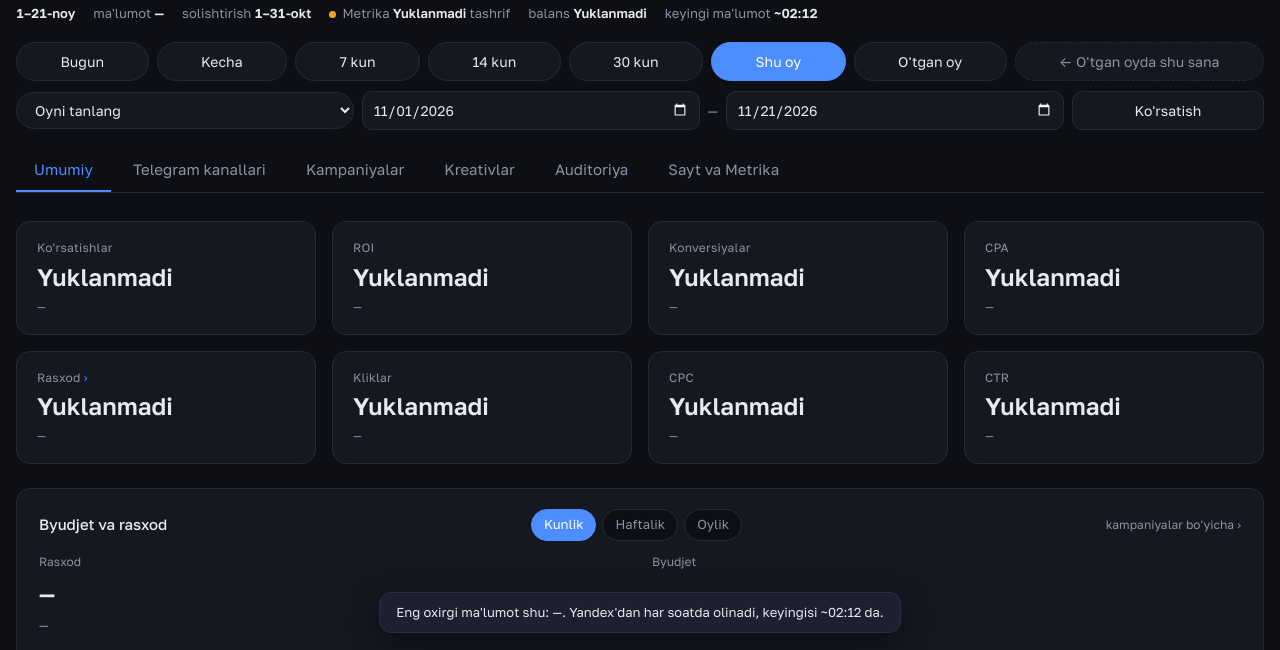
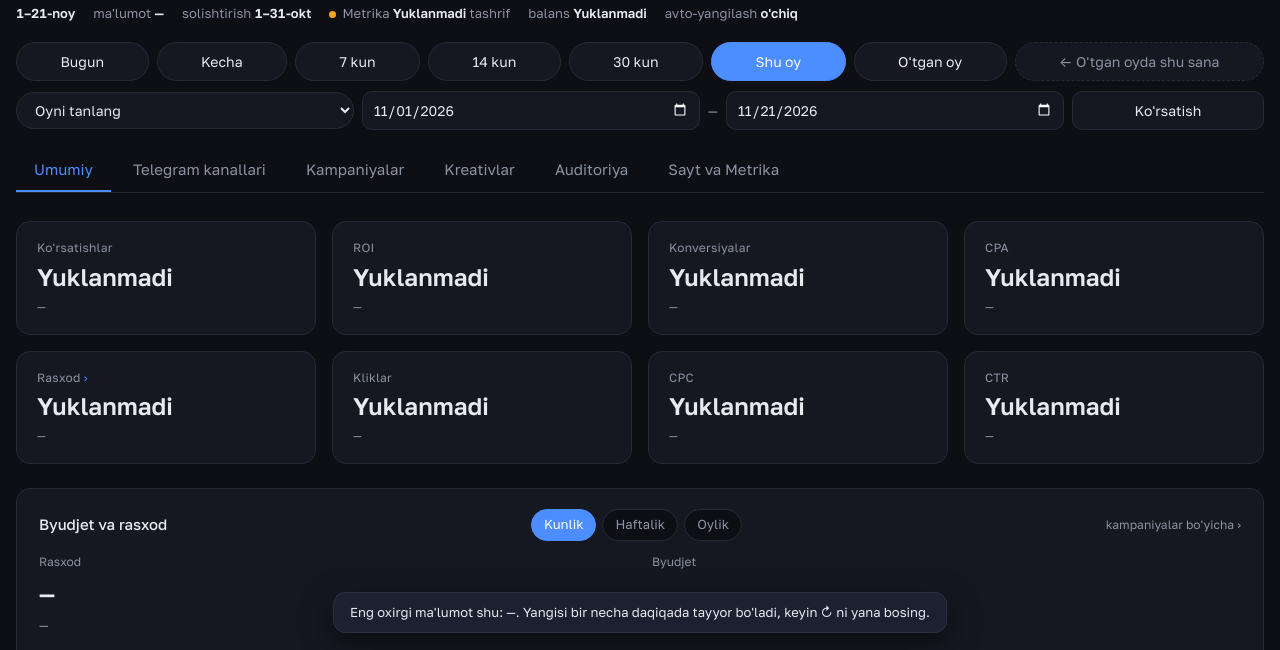
Before and after one commit to abdulazizcoder0901/yandex-direct-dashboard, a plain HTML site: page site/index.html in a window 1280 px wide. Both pictures are taken after a click on the button "↻ Yangilash". Shown: the part 143-793 px from the top of the page. Drawn offline with nearby package versions, Linux system fonts and the light colour scheme; no server answers.

Commit message:
Avtomatik yangilash o'chirildi: Yandex token faqat ↻ bosilganda ishlatiladi
GitHub Actions jadvali (cron) va Netlify'dagi 15 daqiqalik funksiya olib tashlandi.
Qo'lda ishga tushirish (Actions → Run workflow) va saytdagi ↻ tugmasi qoldi.

Co-Authored-By: Claude Opus 5.5 <noreply@anthropic.com>

```diff
--- a/site/index.html
+++ b/site/index.html
@@ -495,7 +495,7 @@ window.dash = (() => {
       <span>solishtirish <b id="yd-cmp-text">—</b></span>
       <span><span class="yd-dot" id="yd-metrika-dot"></span>Metrika <b data-source="metrika" data-field="visits" data-row="0" class="dash-skeleton">—</b> tashrif</span>
       <span>balans <b data-source="balance" data-field="amount" data-row="0" class="dash-skeleton">—</b> <span id="yd-runway"></span></span>
-      <span class="yd-hide-narrow" title="Ma'lumot Yandex'dan har soatda (Toshkent 06:07–23:07) olinadi; sahifa yangisini o'zi yuklaydi">keyingi ma'lumot <b id="yd-next">—</b></span>
+      <span class="yd-hide-narrow" title="Ma'lumot Yandex'dan faqat ↻ bosilganda olinadi">avto-yangilash <b id="yd-next">o'chiq</b></span>
     </div>
   </header>
   <div class="yd-filters" id="yd-filters" role="group" aria-label="Davr">
@@ -2212,15 +2212,8 @@ dash.calc('insights', {
     if (!rows.length) { const td = tb.insertRow().insertCell(); td.colSpan = 2; td.className = 'yd-note'; td.textContent = 'Ma\'lumot yo\'q.'; }
   }
 
-  // ---- Yangilash: ma'lumot Yandex'dan har soatda olinadi, sahifa har 2 daqiqada yangisi bormi tekshiradi ----
+  // ---- Yangilash: avtomatik yangilash o'chirilgan, ma'lumot Yandex'dan faqat ↻ bosilganda olinadi ----
   const QUERIES = ['stats', 'stats_cmp', 'lifetime', 'placements', 'audience', 'regions', 'metrika', 'balance', 'videos', 'images'];
-  const EVERY = 2 * 60 * 1000;
-  const nextData = () => {
-    // Soatlik yangilash har soat HH:07 da (kecha-kunduz) boshlanadi va ~5 daqiqada yoziladi
-    const t = new Date(Date.now() + 5 * 3600e3), h = t.getUTCHours(), m = t.getUTCMinutes();
-    return '~' + String((m < 12 ? h : h + 1) % 24).padStart(2, '0') + ':12';
-  };
-  const stamp = () => { document.getElementById('yd-next').textContent = nextData(); };
   // fresh: tugma bosilganda Yandex'dan yangi so'rov (saytda); vaqt bo'yicha esa oxirgi ma'lumot qayta o'qiladi
   const refreshAll = (fresh) => {
     // Nisbiy davr (Bugun, 7 kun, Shu oy...) kun almashganda yangi sanaga suriladi
@@ -2233,7 +2226,6 @@ dash.calc('insights', {
     else if (fresh === true && dash.reload) dash.reload();
     else if (dash.checkNew) dash.checkNew();
     else QUERIES.forEach((id, i) => setTimeout(() => dash.refresh(id), i * 1500));
-    stamp();
   };
   // Tugma: saqlangan eng oxirgi ma'lumotni yuklaydi va natijani aytadi (yangi bormi, yo'qmi)
   const toast = (() => { const t = document.createElement('div'); t.className = 'yd-toast'; t.hidden = true; t.setAttribute('role', 'status'); document.body.append(t); return t; })();
@@ -2246,13 +2238,11 @@ dash.calc('insights', {
     while (dash._busy) await new Promise(r => setTimeout(r, 300));
     const dt = document.getElementById('yd-data-time').textContent.split(' · ')[0];
     say(dash._sha && dash._sha !== before ? 'Yangi ma\'lumot yuklandi (' + dt + ').'
-      : 'Eng oxirgi ma\'lumot shu: ' + dt + '. Yandex\'dan har soatda olinadi, keyingisi ' + nextData() + ' da.');
+      : 'Eng oxirgi ma\'lumot shu: ' + dt + '. Yangisi bir necha daqiqada tayyor bo\'ladi, keyin ↻ ni yana bosing.');
   });
   const costTile = document.getElementById('yd-cost-tile');
   costTile.addEventListener('click', openSpendDays);
   costTile.addEventListener('keydown', (e) => { if (e.key === 'Enter') openSpendDays(); });
-  setInterval(refreshAll, EVERY);
-  stamp();
 
   dash.onData(render);
   // Havoladagi #bo'lim ustun, bo'lmasa oxirgi ochilgan bo'lim
@@ -2264,7 +2254,7 @@ dash.calc('insights', {
 <p class="yd-foot" id="yd-foot"></p>
 </div>
 <script>
-// Ma'lumot GitHub'dagi "data" branchidan (har 15 daqiqada yangilanadi); kompyuterda sinash uchun yonidagi data.json.
+// Ma'lumot GitHub'dagi "data" branchidan (faqat ↻ bosilganda yangilanadi); kompyuterda sinash uchun yonidagi data.json.
 // Avval oxirgi commit SHA'si olinadi: branch manzili 5 daqiqagacha keshlanadi, SHA manzili esa doim yangi.
 const DATA_URLS = async () => {
   const sha = await dash._latestSha();
```
Also changed, not shown: netlify/functions/scheduled-refresh.mjs (deleted, +0 -9 lines), src/dashboard.html (+3 -13 lines), src/shell.html (+1 -1 lines), 3 other files.
